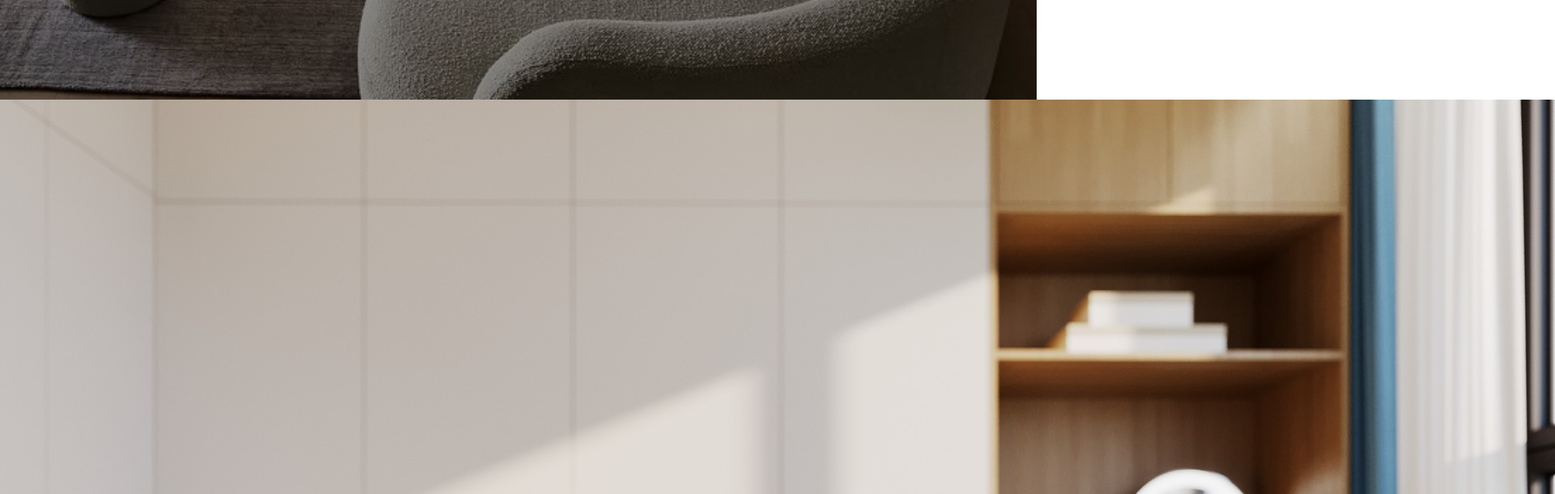
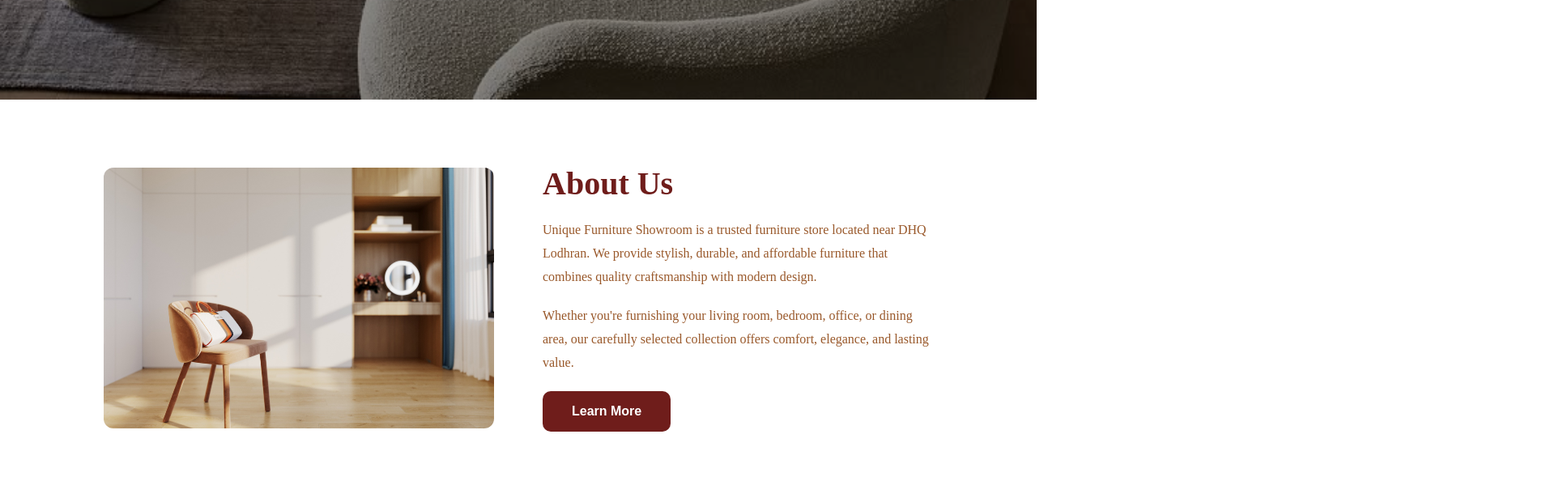
Before and after one commit to moonlightaliza/unique-furniture-showroom, a plain HTML site: page index.html in a window 1280 px wide. Shown: the part 760-1370 px from the top of the page at 81% size, 1920 px wide, since content can reach past the window. Drawn offline with nearby package versions, Linux system fonts and the light colour scheme.

Commit message:
Style about section

```diff
--- a/css/Styles.css
+++ b/css/Styles.css
@@ -184,3 +184,35 @@ footer{
 .footer-links a:hover{
     color: var(--secondary);
 }
+
+/* ABOUT SECTION */
+
+.about{
+    padding: 80px 10%;
+    background: white;
+}
+
+.about-container{
+    display: grid;
+    grid-template-columns: 1fr 1fr;
+    align-items: center;
+    gap: 60px;
+}
+
+.about-image img{
+    width: 100%;
+    border-radius: 12px;
+    display: block;
+}
+
+.about-content h2{
+    font-size: 2.5rem;
+    color: var(--primary);
+    margin-bottom: 20px;
+}
+
+.about-content p{
+    color: var(--accent);
+    line-height: 1.8;
+    margin-bottom: 20px;
+}
```
